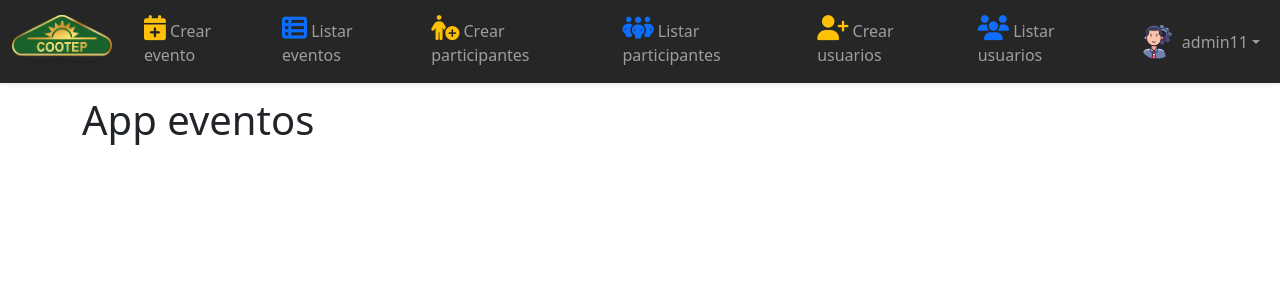
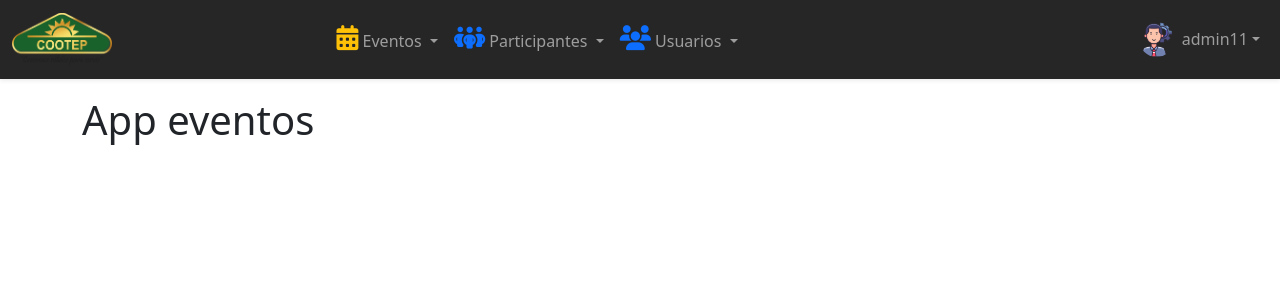
Before and after one commit to maicolmike/eventos, a Django app: page / in a window 1280 px wide. Shown: the top 300 px of the page. Run offline with Django 5.2, Linux system fonts and the light colour scheme; a user stored in the database is signed in; data comes from the database, SQL or seed files in the repository; some libraries are stand-ins or nearby versions.

Commit message:
ajuste menu

```diff
--- a/templates/inicio/navbarHorizontal.html
+++ b/templates/inicio/navbarHorizontal.html
@@ -1,6 +1,6 @@
 {% load static %}
 
-{% if user.is_authenticated %}
+{% if user.is_authenticated %} <!-- SOLO USUARIOS AUTENTICADOS -->
 <link rel="stylesheet" href="{% static 'css/navbarHorizontal2.css' %}">
 <link rel="stylesheet" href="{% static 'css/acciones.css' %}">
 
@@ -18,51 +18,87 @@
     </button>
 
     <div class="collapse navbar-collapse" id="navbarMain">
-
       <!-- MENÚ -->
        <ul class="navbar-nav mx-auto">
-        <li class="nav-item">
-          <a class="nav-link" href="{% url 'crear_evento' %}"><i class="fas fa-calendar-plus text-warning"></i> Crear evento</a>
+
+        <!-- EVENTOS -->
+        <li class="nav-item dropdown">
+          <a class="nav-link dropdown-toggle" href="#" role="button" data-bs-toggle="dropdown">
+            <i class="fa-solid fa-calendar-days text-warning"></i> Eventos
+          </a>
+          <ul class="dropdown-menu">
+            <li>
+              <a class="dropdown-item" href="{% url 'crear_evento' %}">
+                <i class="fas fa-calendar-plus text-warning me-2"></i>Crear evento
+              </a>
             </li>
-        <li class="nav-item">
-          <a class="nav-link" href="{% url 'listar_eventos' %}"><i class="fa-solid fa-table-list text-primary"></i> Listar eventos</a>
+            <li>
+              <a class="dropdown-item" href="{% url 'listar_eventos' %}">
+                <i class="fa-solid fa-table-list text-primary me-2"></i>Listar eventos
+              </a>
+            </li>
+          </ul>
         </li>
 
-        {% if user.is_superuser %}
-        <li class="nav-item">
-          <a class="nav-link" href="{% url 'crear_participantes' %}"><i class="fa-solid fa-person-circle-plus text-warning"></i> Crear participantes</a>
+        {% if user.is_superuser %} <!-- SOLO ADMINISTRADOR -->
+
+        <!-- PARTICIPANTES -->
+        <li class="nav-item dropdown">
+          <a class="nav-link dropdown-toggle" href="#" role="button" data-bs-toggle="dropdown">
+            <i class="fa-solid fa-people-group text-primary"></i> Participantes
+          </a>
+          <ul class="dropdown-menu">
+            <li>
+              <a class="dropdown-item" href="{% url 'crear_participantes' %}">
+                <i class="fa-solid fa-person-circle-plus text-warning me-2"></i>Crear participantes
+              </a>
             </li>
-        <li class="nav-item">
-          <a class="nav-link" href="{% url 'listar_participantes' %}"><i class="fa-solid fa-people-group text-primary"></i> Listar participantes</a>
+            <li>
+              <a class="dropdown-item" href="{% url 'listar_participantes' %}">
+                <i class="fa-solid fa-people-group text-primary me-2"></i>Listar participantes
+              </a>
             </li>
-        <li class="nav-item">
-          <a class="nav-link" href="{% url 'register' %}"><i class="fas fa-user-plus text-warning"></i> Crear usuarios</a>
+          </ul>
         </li>
-        <li class="nav-item">
-          <a class="nav-link" href="{% url 'list_users' %}"><i class="fas fa-users text-primary"></i> Listar usuarios</a>
+
+        <!-- USUARIOS -->
+        <li class="nav-item dropdown">
+          <a class="nav-link dropdown-toggle" href="#" role="button" data-bs-toggle="dropdown">
+            <i class="fas fa-users text-primary"></i> Usuarios
+          </a>
+          <ul class="dropdown-menu">
+            <li>
+              <a class="dropdown-item" href="{% url 'register' %}">
+                <i class="fas fa-user-plus text-warning me-2"></i>Crear usuario
+              </a>
             </li>
+            <li>
+              <a class="dropdown-item" href="{% url 'list_users' %}">
+                <i class="fas fa-users text-primary me-2"></i>Listar usuarios
+              </a>
+            </li>
+          </ul>
+        </li>
+
         {% endif %}
+
     </ul>
 
     <!-- DERECHA -->
      <ul class="navbar-nav ms-auto align-items-center">
-
       <!-- 👤 PERFIL -->
        <li class="nav-item dropdown">
         <a class="nav-link dropdown-toggle d-flex align-items-center" href="#" role="button" data-bs-toggle="dropdown">
-
           <!-- FOTO -->
            {% if user.is_superuser %}
            <img src="{% static 'img/administrador1.png' %}" class="rounded-circle me-2" width="35" height="35">
            {% else %}
            <img src="{% static 'img/cliente.png' %}" class="rounded-circle me-2" width="35" height="35">
            {% endif %}
-
            {{ user.username }}
         </a>
 
         <ul class="dropdown-menu dropdown-menu-end shadow">
-
           <li class="text-center p-2">
             <strong>{{ user.username }}</strong><br>
             {% if user.is_superuser %}
@@ -93,12 +129,11 @@
               <i class="fa-solid fa-door-closed text-danger me-2"></i>Cerrar sesión
             </a>
           </li>
+        </ul>
 
-          </ul>
       </li>
 
       </ul>
-
     </div>
   </div>
 </nav>
```
Lines whose indentation alone changed are shown as unchanged.
